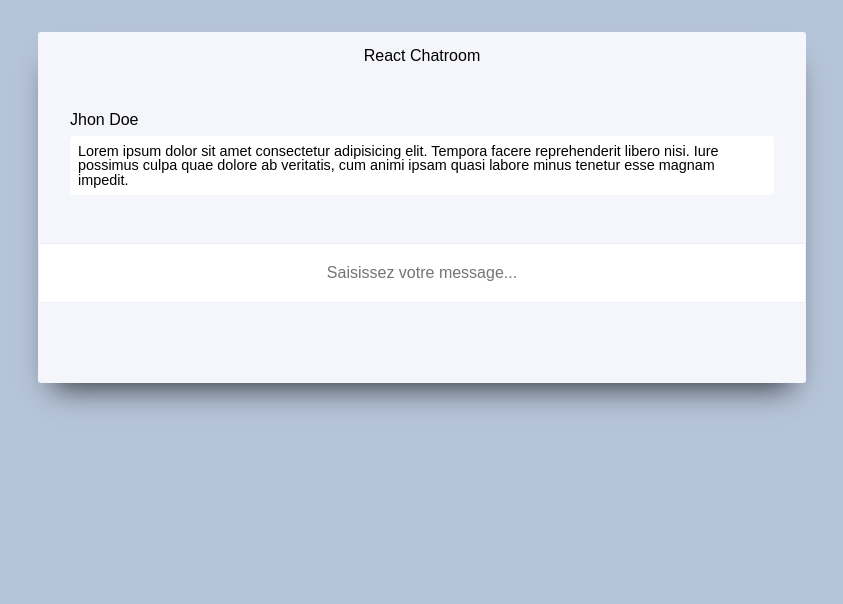
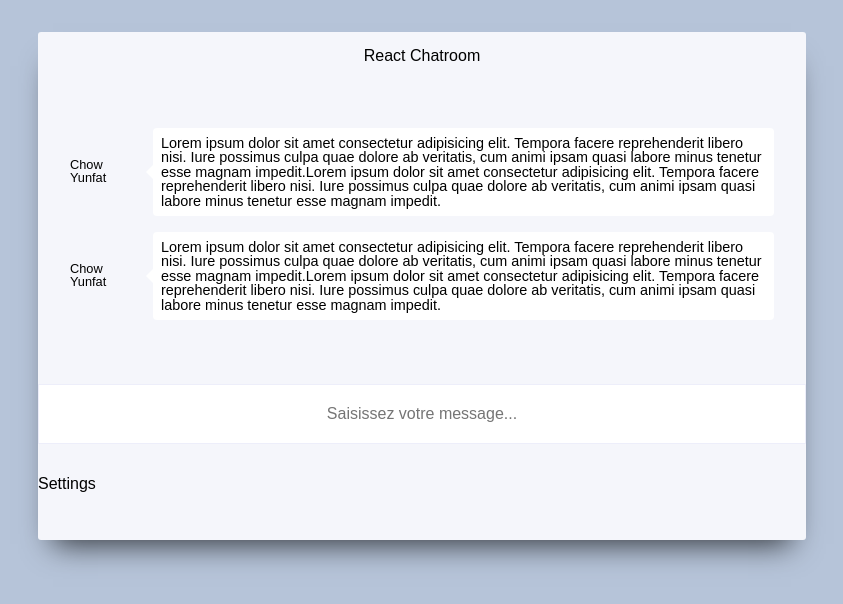
Before and after one commit to Dimitri-Basseguy/React-Chatroom, a React app: page / in a window 1280 px wide. Shown: the whole page, without its empty margins (218-1061 px from the left). Built offline with nearby package versions, Linux system fonts and the light colour scheme.

Commit message:
composant ok

```diff
--- a/src/assets/index.html
+++ b/src/assets/index.html
@@ -1,12 +1,15 @@
 <!DOCTYPE html>
 <html lang="fr">
+
 <head>
     <meta charset="utf-8" />
     <meta name="viewport" content="width=device-width, initial-scale=1.0" />
     <meta http-equiv="x-ua-compatible" content="ie=edge" />
-        <title>Modele</title>
+    <title>React Chatroom @Dimitri Basseguy</title>
 </head>
+
 <body>
     <div id="root"></div>
 </body>
+
 </html>
--- a/src/components/App/app.scss
+++ b/src/components/App/app.scss
@@ -1,3 +1,5 @@
+@import 'src/styles/vars';
+
 .app {
   margin-top: 2rem;
   border-radius: 3px;
@@ -10,42 +12,7 @@
   box-shadow: 0px 19px 29px -15px rgba(0,0,0,0.75);
 }
 
-.container {
-  padding: 2rem;
-}
-
 .header {
   text-align: center;
   padding: 1rem;
 }
-
-.tchat {
-  &__text {
-    margin-top: .5rem;
-    padding: .5rem;
-    font-size: .9em;
-    background-color: white;
-    border-radius: 4px;
-  }
-}
-
-.form__input {
-  text-align: center;
-  border: none;
-  color: #332E6F;
-  border: 1px solid #edeefa;
-  // border-bottom: 1px solid #edeefa;
-  width: 100%;
-  margin: 1rem 0 2rem 0;
-  height: 60px;
-  font-size: 1rem;
-  padding: 1rem;
-  transition: all .5s ease;
-
-  &:hover {
-    border-color: #d6d5da;
-    -webkit-box-shadow: 0px 19px 29px -20px rgba(0,0,0,0.75);
-  -moz-box-shadow: 0px 19px 29px -20px rgba(0,0,0,0.75);
-  box-shadow: 0px 20px 10px -20px rgba(0,0,0,0.3);
-  }
-}
--- a/src/components/App/index.js
+++ b/src/components/App/index.js
@@ -3,6 +3,9 @@ import React from 'react';
 
 // == Import
 import './app.scss';
+import Tchatbox from 'src/components/Tchatbox';
+import Form from 'src/components/Form';
+import Settings from 'src/components/Settings';
 
 // == Composant
 const App = () => (
@@ -10,19 +13,9 @@ const App = () => (
     <header className="header">
       <h1>React Chatroom</h1>
     </header>
-    <div className="container">
-      <div className="tchat">
-        <p className="tchat__name">Jhon Doe</p>
-        <p className="tchat__text">Lorem ipsum dolor sit amet consectetur adipisicing elit. Tempora facere reprehenderit libero nisi. Iure possimus culpa quae dolore ab veritatis, cum animi ipsam quasi labore minus tenetur esse magnam impedit.</p>
-      </div>
-    </div>
-    <form className="form">
-      <input
-        type="text"
-        placeholder="Saisissez votre message..."
-        className="form__input"
-      />
-    </form>
+    <Tchatbox />
+    <Form />
+    <Settings />
   </div>
 );
 
--- /dev/null
+++ b/src/components/Form/form.scss
@@ -0,0 +1,25 @@
+@import 'src/styles/vars';
+
+.form {
+
+  &__input {
+    text-align: center;
+    border: none;
+    color: #332E6F;
+    border: 1px solid #edeefa;
+    // border-bottom: 1px solid #edeefa;
+    width: 100%;
+    margin: 1rem 0 2rem 0;
+    height: 60px;
+    font-size: 1rem;
+    padding: 1rem;
+    transition: all .5s ease;
+
+    &:hover {
+      border-color: #d6d5da;
+      -webkit-box-shadow: 0px 19px 29px -20px rgba(0,0,0,0.75);
+      -moz-box-shadow: 0px 19px 29px -20px rgba(0,0,0,0.75);
+      box-shadow: 0px 20px 10px -20px rgba(0,0,0,0.3);
+    }
+  }
+}
--- /dev/null
+++ b/src/components/Form/index.js
@@ -0,0 +1,19 @@
+// == Import npm
+import React from 'react';
+
+// == Import
+import './form.scss';
+
+// == Composant
+const Form = () => (
+  <form className="form">
+    <input
+      type="text"
+      placeholder="Saisissez votre message..."
+      className="form__input"
+    />
+  </form>
+);
+
+// == Export
+export default Form;
--- /dev/null
+++ b/src/components/Settings/index.js
@@ -0,0 +1,15 @@
+// == Import npm
+import React from 'react';
+
+// == Import
+import './settings.scss';
+
+// == Composant
+const Settings = () => (
+  <div className="settings">
+    Settings
+  </div>
+);
+
+// == Export
+export default Settings;
--- /dev/null
+++ b/src/components/Settings/settings.scss
@@ -0,0 +1 @@
+@import 'src/styles/vars';
--- /dev/null
+++ b/src/components/Tchatbox/Tchat.js
@@ -0,0 +1,17 @@
+// == Import npm
+import React from 'react';
+
+// == Import
+import './tchatbox.scss';
+
+// == Composant
+const Tchat = () => (
+  <div className="tchat">
+    <p className="tchat__author">Chow Yunfat</p>
+    <div className="tchat__arrow" />
+    <p className="tchat__text">Lorem ipsum dolor sit amet consectetur adipisicing elit. Tempora facere reprehenderit libero nisi. Iure possimus culpa quae dolore ab veritatis, cum animi ipsam quasi labore minus tenetur esse magnam impedit.Lorem ipsum dolor sit amet consectetur adipisicing elit. Tempora facere reprehenderit libero nisi. Iure possimus culpa quae dolore ab veritatis, cum animi ipsam quasi labore minus tenetur esse magnam impedit.</p>
+  </div>
+);
+
+// == Export
+export default Tchat;
--- /dev/null
+++ b/src/components/Tchatbox/index.js
@@ -0,0 +1,17 @@
+// == Import npm
+import React from 'react';
+
+// == Import
+import Tchat from './Tchat';
+import './tchatbox.scss';
+
+// == Composant
+const Tchatbox = () => (
+  <div className="container">
+    <Tchat />
+    <Tchat />
+  </div>
+);
+
+// == Export
+export default Tchatbox;
--- /dev/null
+++ b/src/components/Tchatbox/tchatbox.scss
@@ -0,0 +1,34 @@
+@import 'src/styles/vars';
+
+.container {
+  padding: 2rem;
+}
+
+.tchat {
+  display: flex;
+  align-items: center;
+  margin: 1rem 0 1rem 0;
+  color: $darkColor;
+
+  &__author {
+    width: 10%;
+    font-size: .8em;
+  }
+
+  &__arrow {
+    width: 0;
+    height: 0;
+    border: 7px solid $lightColor;
+    border-top-color: transparent;
+    border-left-color: transparent;
+    border-bottom-color: transparent;
+  }
+
+  &__text {
+    width: 90%;
+    padding: .5rem;
+    font-size: .9em;
+    background-color: $lightColor;
+    border-radius: 4px;
+  }
+}
--- a/src/styles/_vars.scss
+++ b/src/styles/_vars.scss
@@ -0,0 +1,2 @@
+$lightColor: white;
+$darkColor: black;
```
Lines whose indentation alone changed are shown as unchanged.
